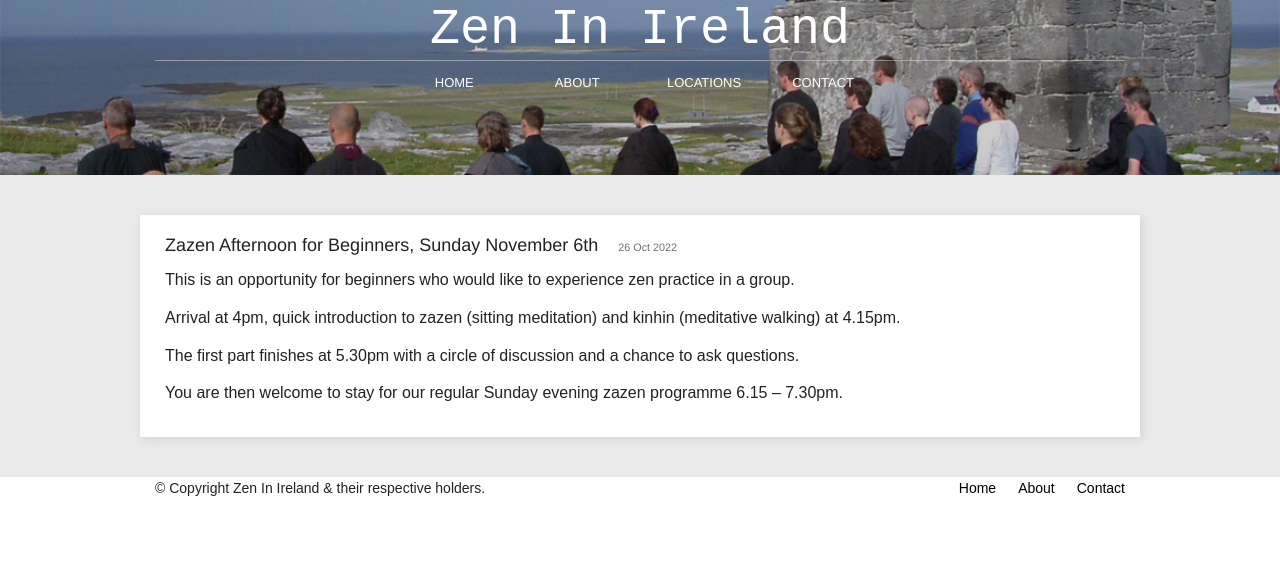
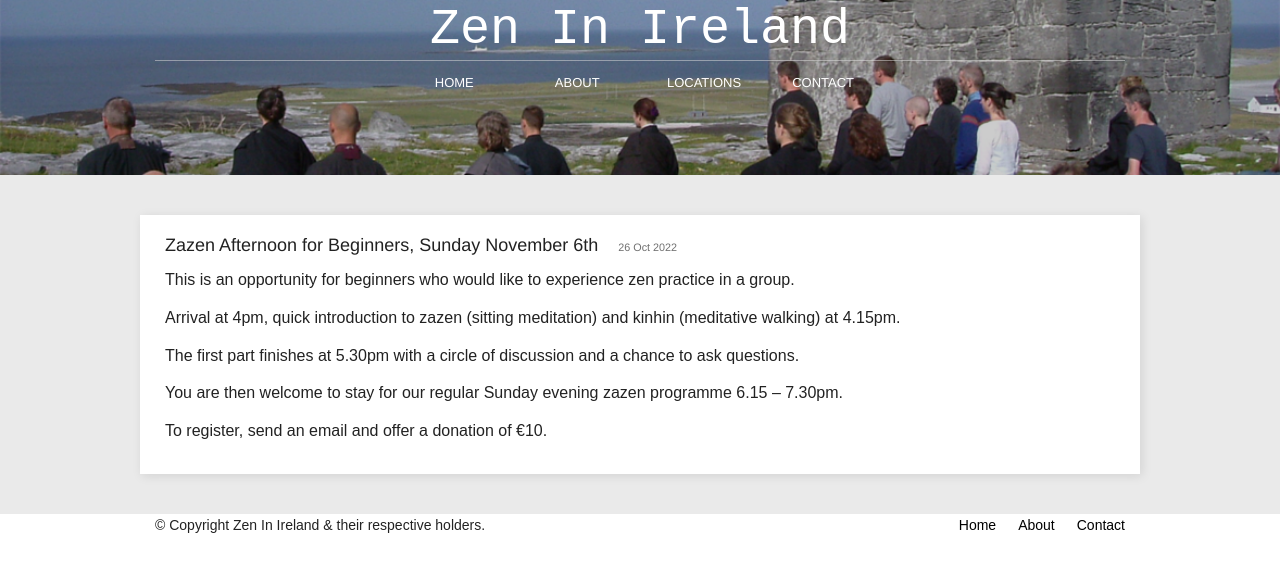
Before and after one commit to zen-ireland/zenireland.github.io, a Jekyll site: the page built from _posts/2022-10-26-zazen-afternoon-for-beginners-sunday-november-6th.md, in a window 1280 px wide. Shown: the top 572 px of the page. Built offline with Jekyll 4.4.1, drawn with Linux system fonts in a browser that asks for light colours.

Commit message:
Update from Forestry.io Mary Laheen updated _posts/2022-10-26-zazen-afternoon-for-beginners-sunday-november-6th.md

```diff
--- a/_posts/2022-10-26-zazen-afternoon-for-beginners-sunday-november-6th.md
+++ b/_posts/2022-10-26-zazen-afternoon-for-beginners-sunday-november-6th.md
@@ -12,3 +12,5 @@ Arrival at 4pm, quick introduction to zazen (sitting meditation) and kinhin (med
 The first part finishes at 5.30pm with a circle of discussion and a chance to ask questions.
 
 You are then welcome to stay for our regular Sunday evening zazen programme 6.15 – 7.30pm.
+
+To register, send an email and offer a donation of €10.
```
